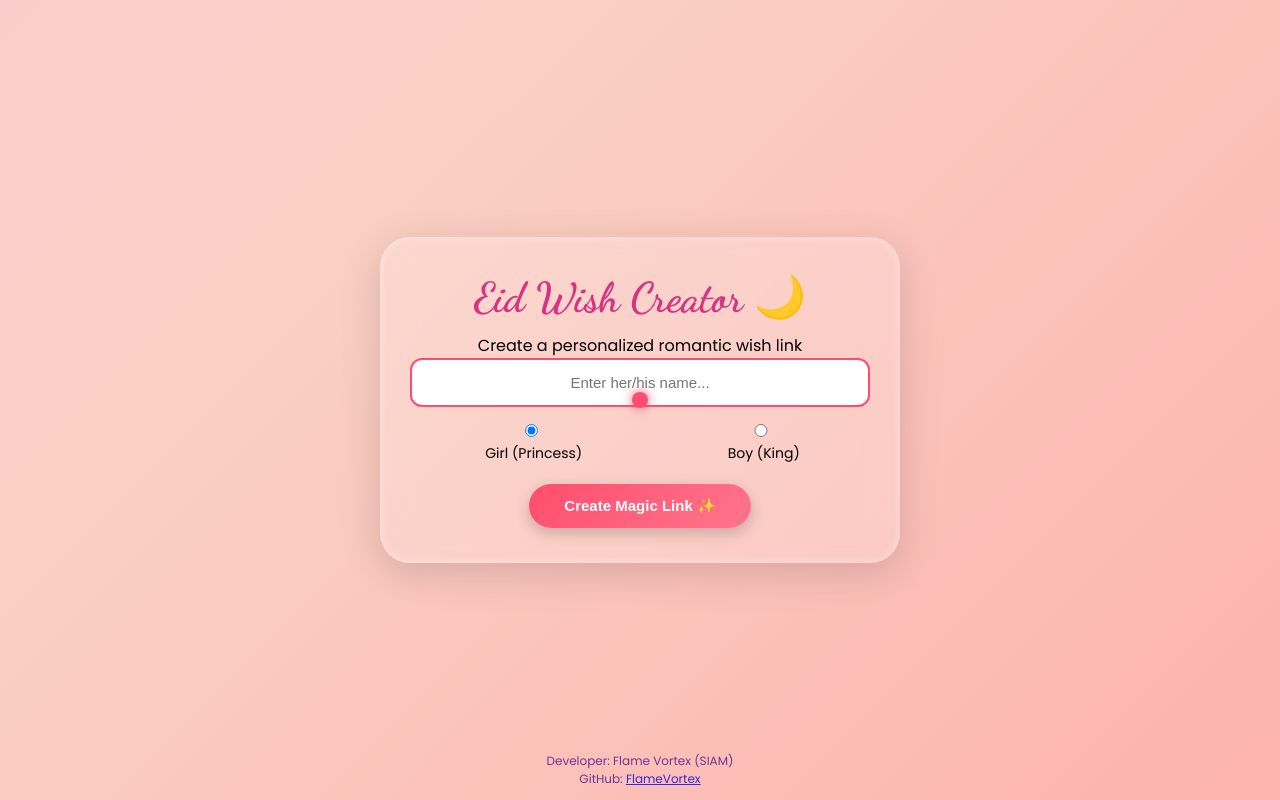
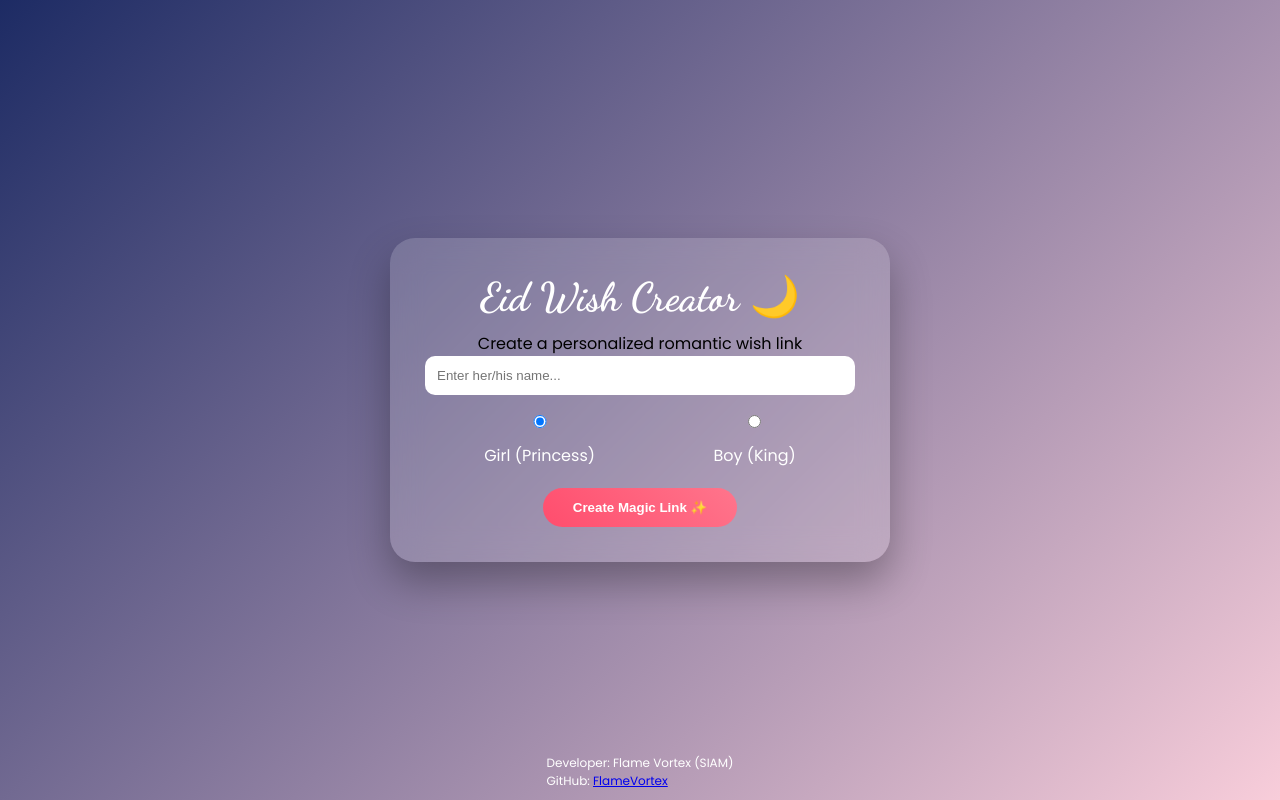
Before and after one commit to mrwhite-143/Wish-2, a plain HTML site: page index.html in a window 1280 px wide. Drawn offline with nearby package versions, Linux system fonts and the light colour scheme.

Commit message:
Refactor CSS styles and update background design

```diff
--- a/style.css
+++ b/style.css
@@ -1,253 +1,210 @@
-@import url('https://fonts.googleapis.com/css2?family=Dancing+Script:wght@700&family=Poppins:wght@300;400;500;600&display=swap');
+@import url('https://fonts.googleapis.com/css2?family=Poppins:wght@300;400;600&family=Dancing+Script:wght@700&display=swap');
 
 *{
 margin:0;
 padding:0;
 box-sizing:border-box;
-cursor:none;
 }
 
 body{
-min-height:100vh;
-display:flex;
-align-items:center;
-justify-content:center;
+
 font-family:'Poppins',sans-serif;
 
-background:linear-gradient(-45deg,#ff9a9e,#fad0c4,#fbc2eb,#a6c1ee);
-background-size:400% 400%;
-animation:gradientMove 12s ease infinite;
+height:100vh;
 
-overflow-x:hidden;
-padding:20px;
+display:flex;
+justify-content:center;
+align-items:center;
+
+background:linear-gradient(135deg,#1d2b64,#f8cdda);
+
+overflow:hidden;
+
 }
 
-/* Gradient Animation */
+/* stars background */
 
-@keyframes gradientMove{
-0%{background-position:0% 50%;}
-50%{background-position:100% 50%;}
-100%{background-position:0% 50%;}
+.stars{
+
+position:fixed;
+width:100%;
+height:100%;
+
+background:url("https://www.transparenttextures.com/patterns/stardust.png");
+
+opacity:.3;
+
+z-index:-1;
+
 }
 
-/* Glass Container */
+/* container */
 
 .container{
+
+width:90%;
+max-width:500px;
+
+padding:35px;
+
+border-radius:25px;
+
+text-align:center;
+
+background:rgba(255,255,255,.15);
+
+backdrop-filter:blur(15px);
+
+box-shadow:0 20px 40px rgba(0,0,0,.3);
+
+}
+
+/* title */
+
+.title{
+
+font-family:'Dancing Script',cursive;
+
+font-size:2.5rem;
+
+color:#fff;
+
+margin-bottom:10px;
+
+}
+
+/* subtitle */
+
+.subtitle{
+
+color:#eee;
+
+margin-bottom:20px;
+
+}
+
+/* input */
+
+input{
+
 width:100%;
-max-width:520px;
-padding:35px 30px;
 
-background:rgba(255,255,255,0.18);
+padding:12px;
+
+border:none;
+
+border-radius:10px;
+
+margin-bottom:15px;
+
+}
+
+/* gender */
+
+.gender-selection{
+
+display:flex;
+
+justify-content:space-around;
+
+margin-bottom:20px;
+
+color:white;
+
+}
+
+/* button */
+
+.main-btn{
+
+padding:12px 30px;
+
+border:none;
+
 border-radius:30px;
 
-backdrop-filter:blur(15px);
--webkit-backdrop-filter:blur(15px);
-
-box-shadow:
-0 10px 40px rgba(0,0,0,0.15),
-inset 0 0 10px rgba(255,255,255,0.4);
-
-text-align:center;
-animation:fadeUp 0.8s ease;
-}
-
-@keyframes fadeUp{
-from{
-opacity:0;
-transform:translateY(30px);
-}
-to{
-opacity:1;
-transform:translateY(0);
-}
-}
-
-/* Title */
-
-.title{
-font-family:'Dancing Script',cursive;
-font-size:2.6rem;
-color:#d63384;
-margin-bottom:10px;
-}
-
-.subtitle{
-opacity:0.8;
-margin-bottom:20px;
-}
-
-/* Input */
-
-.input-group input{
-width:100%;
-padding:14px;
-border-radius:12px;
-border:2px solid #ff4d6d;
-outline:none;
-
-font-size:15px;
-text-align:center;
-
-transition:0.3s;
-}
-
-.input-group input:focus{
-border-color:#d63384;
-box-shadow:0 0 10px rgba(214,51,132,0.4);
-}
-
-/* Gender */
-
-.gender-selection{
-display:flex;
-justify-content:space-around;
-margin-top:15px;
-margin-bottom:20px;
-font-size:14px;
-}
-
-.gender-selection span{
-margin-left:5px;
-}
-
-/* Button */
-
-.main-btn{
-padding:13px 35px;
-border:none;
-border-radius:50px;
-
-background:linear-gradient(135deg,#ff4d6d,#ff758c);
+background:linear-gradient(45deg,#ff4d6d,#ff758c);
 
 color:white;
-font-weight:600;
-font-size:15px;
+
+font-weight:bold;
 
 cursor:pointer;
-transition:all .3s ease;
 
-box-shadow:0 5px 15px rgba(0,0,0,0.2);
+transition:.3s;
+
 }
 
 .main-btn:hover{
-transform:translateY(-3px) scale(1.05);
 
-box-shadow:
-0 10px 20px rgba(0,0,0,0.2),
-0 0 10px rgba(255,77,109,0.6);
+transform:scale(1.08);
+
+box-shadow:0 10px 20px rgba(0,0,0,.3);
+
 }
 
-/* Generated Link */
+/* result */
 
-#generatedLink{
-width:100%;
-padding:10px;
-border-radius:10px;
-border:none;
-margin-top:10px;
-text-align:center;
+#result-area{
+
+display:none;
+
+margin-top:15px;
+
 }
 
-/* GIF Container */
-
-.gif-container img{
-width:100%;
-max-width:220px;
-border-radius:20px;
-margin-bottom:15px;
-}
-
-/* Wish Card */
+/* wish card */
 
 .wish-card{
+
 background:white;
+
 padding:25px;
 
-border-radius:25px;
-box-shadow:0 10px 30px rgba(0,0,0,0.15);
+border-radius:20px;
 
-animation:cardPop .6s ease;
-}
+box-shadow:0 10px 30px rgba(0,0,0,.3);
 
-@keyframes cardPop{
-from{
-opacity:0;
-transform:scale(.8);
-}
-to{
-opacity:1;
-transform:scale(1);
-}
 }
 
 .wish-card img{
-width:180px;
-margin-bottom:15px;
+
+width:170px;
+
+margin-bottom:10px;
+
 border-radius:20px;
+
 }
 
 .wish-card p{
+
 font-size:18px;
-font-weight:500;
+
 color:#6a1b9a;
+
 }
 
-/* Floating Hearts */
+/* gif */
 
-.floating{
-position:fixed;
-font-size:25px;
-pointer-events:none;
-opacity:.9;
+.hero-gif{
+
+width:200px;
+
+margin-bottom:15px;
+
 }
 
-/* Custom Cursor */
+/* credits */
 
-.custom-cursor{
-width:16px;
-height:16px;
-background:#ff4d6d;
+.credits{
 
-border-radius:50%;
 position:fixed;
 
-pointer-events:none;
-z-index:9999;
+bottom:10px;
 
-box-shadow:0 0 12px #ff4d6d;
-}
-
-/* Footer */
-
-.credits{
-position:fixed;
-bottom:12px;
-text-align:center;
+color:white;
 
 font-size:12px;
-color:#4a148c;
-opacity:.8;
-}
-
-/* Responsive */
-
-@media(max-width:600px){
-
-.container{
-padding:30px 20px;
-border-radius:25px;
-}
-
-.title{
-font-size:2.1rem;
-}
-
-.main-btn{
-width:100%;
-}
-
-.wish-card img{
-width:150px;
-}
 
 }
```
